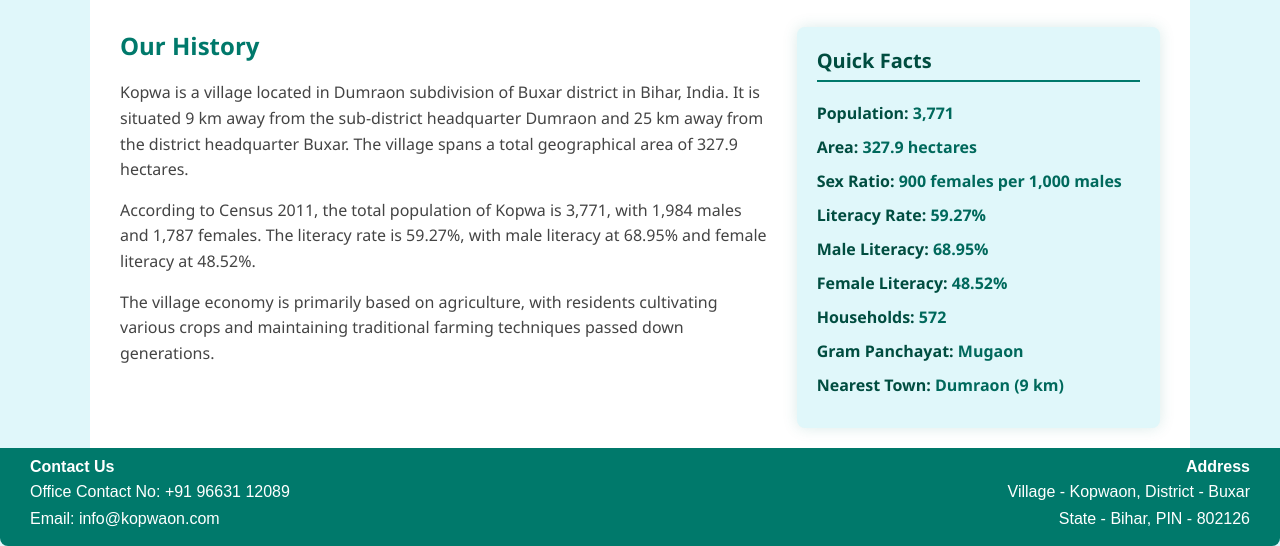
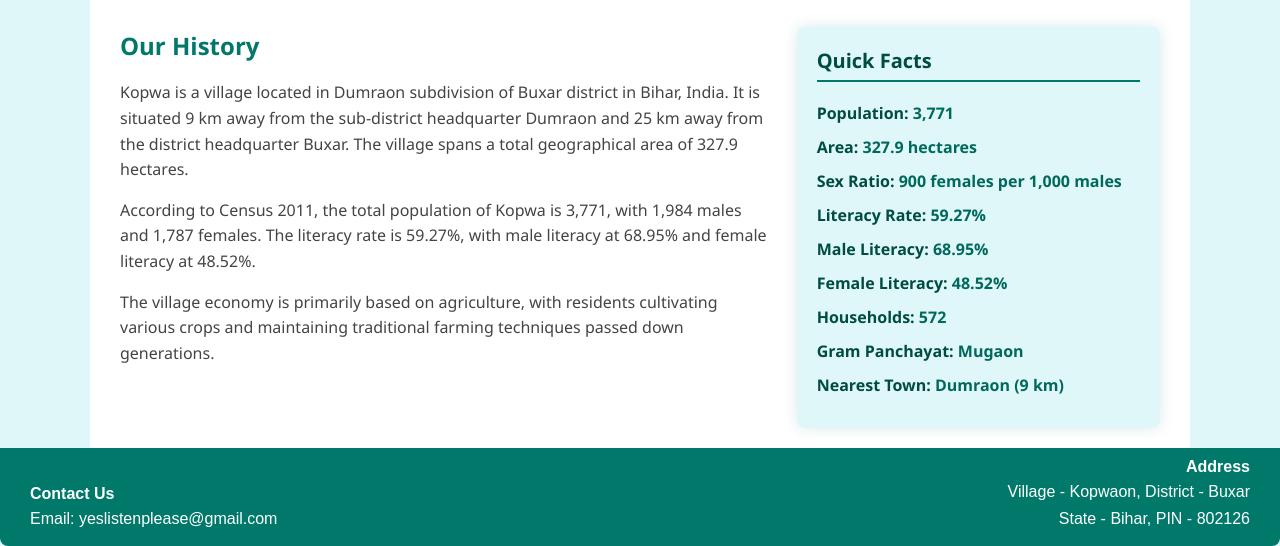
Before and after one commit to python24by7-spec/my-village-website, a plain HTML site: page aboutus.html in a window 1280 px wide. Shown: the part 623-1169 px from the top of the page. Drawn offline with Linux system fonts and the light colour scheme.

Commit message:
Describe your changes here

```diff
--- a/aboutus.html
+++ b/aboutus.html
@@ -26,7 +26,6 @@
       <div class="hamburger" id="hamburger">&#9776;</div>
     </nav>
   </header>
-
   <!-- Main content -->
   <main class="about-page">
 <section class="about-hero">
@@ -71,6 +70,7 @@
           <li><strong>Female Literacy:</strong> 48.52%</li>
           <li><strong>Households:</strong> 572</li>
           <li><strong>Gram Panchayat:</strong> Mugaon</li>
+
           <li><strong>Nearest Town:</strong> Dumraon (9 km)</li>
         </ul>
       </aside>
@@ -81,8 +81,7 @@
   <footer>
     <div class="footer-left">
       <h4>Contact Us</h4>
-      <p>Office Contact No: +91 96631 12089</p>
-      <p>Email: info@kopwaon.com</p>
+      <p>Email: yeslistenplease@gmail.com</p>
     </div>
     <div class="footer-right">
       <h4>Address</h4>
--- a/script.js
+++ b/script.js
@@ -178,9 +178,9 @@ if (suggestionForm && formMessage) {
 
 // Courses data
 const courses = [
-  { id: 1, title: "Organic Farming Basics", mentor: "Ravi Kumar", mentorPhoto: "images/mentor1.jpg", syllabus: ["Soil Preparation", "Natural Fertilizers", "Pest Control", "Crop Rotation"], duration: 20, contact: "+91 98765 43210" },
-  { id: 2, title: "Handloom Weaving", mentor: "Sita Devi", mentorPhoto: "images/mentor2.jpg", syllabus: ["Loom Setup", "Thread Selection", "Weaving Patterns", "Finishing"], duration: 15, contact: "+91 91234 56789" },
-  { id: 3, title: "Basic Computer Skills", mentor: "Anil Sharma", mentorPhoto: "images/mentor3.jpg", syllabus: ["Computer Basics", "MS Office", "Internet Browsing", "Email Usage"], duration: 25, contact: "+91 99887 77665" }
+  { id: 1, title: "Mathematics Basics", mentor: "D.K Singh", mentorPhoto: "images/mentor1.jpg", syllabus: ["Till 10th Standard", "Number Systems", "Arithmetic Operations"], duration: 20, contact: "yeslistenplease@gmail.com" },
+  { id: 2, title: "Advanced Mathematics", mentor: "R.K Kumar", mentorPhoto: "images/mentor2.jpg", syllabus: ["Algebra", "Calculus", "Functions"], duration: 15, contact: "yeslistenplease@gmail.com" },
+  { id: 3, title: "Basic Computer Skills", mentor: "P.K Singh", mentorPhoto: "images/mentor3.jpg", syllabus: ["Computer Basics", "MS Office"], duration: 25, contact: "yeslistenplease@gmail.com" }
 ];
 
 const courseDropdown = document.getElementById("courseDropdown");
```
Also changed, not shown: events.html (+1 -2 lines), index.html (+1 -2 lines), skills.html (+1 -2 lines), suggestions.html (+1 -2 lines).
